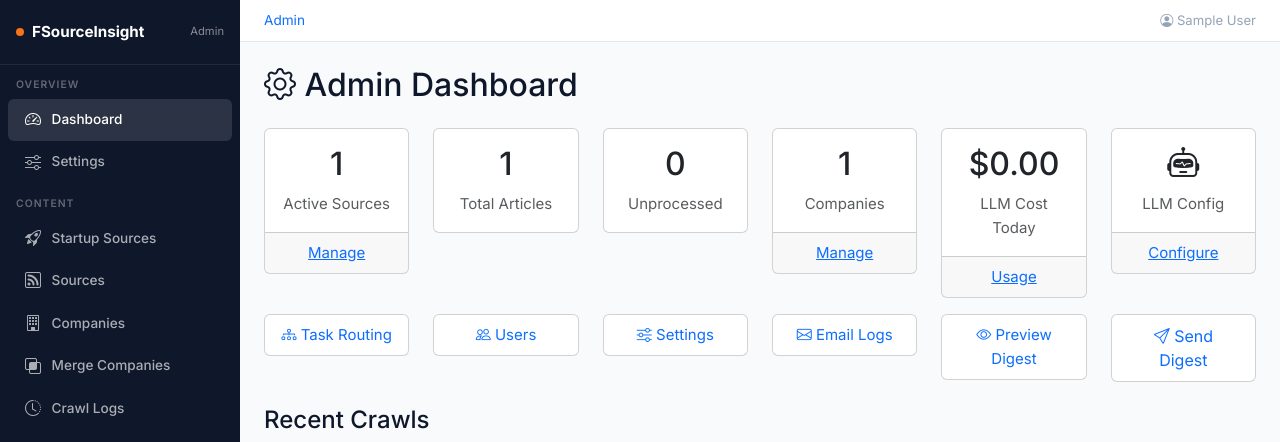
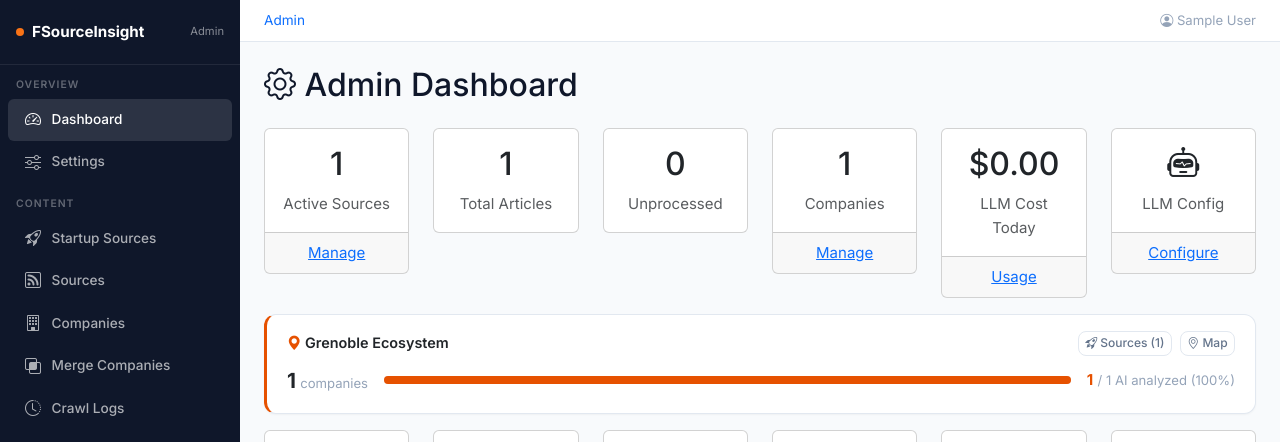
Before and after one commit to zhubinghui/FSourceInsight, a Flask app: page /admin/ in a window 1280 px wide. Shown: the top 442 px of the page. Run offline with Flask 3, Linux system fonts and the light colour scheme; a user stored in the database is signed in; tables that the repository leaves empty hold one stand-in row (values such as "Sample post"); parts of the project's set-up code (start-up, migrations or seed data) failed here and were passed over.

Commit message:
feat: Grenoble ecosystem progress bar on admin dashboard
Shows: total companies, AI analysis progress (count + percentage),
progress bar, quick links to Startup Sources and Map view.

Currently: 73/509 (14%) analyzed.

Co-Authored-By: Claude Opus 4.6 (1M context) <noreply@anthropic.com>

```diff
--- a/app/web/templates/admin/dashboard.html
+++ b/app/web/templates/admin/dashboard.html
@@ -59,6 +59,42 @@
         </div>
     </div>
 </div>
+
+{# ── Grenoble Ecosystem Progress ── #}
+{% if grenoble_total > 0 %}
+<div class="card card-fs mt-3" style="border-left: 3px solid var(--fs-orange);">
+    <div class="card-body py-3">
+        <div class="d-flex justify-content-between align-items-center mb-2">
+            <h6 class="mb-0" style="font-weight: 600; font-size: 0.9rem;">
+                <i class="bi bi-geo-alt-fill" style="color: var(--fs-orange);"></i> Grenoble Ecosystem
+            </h6>
+            <div class="d-flex gap-2">
+                <a href="{{ url_for('admin.startup_sources') }}" class="btn btn-fs-ghost" style="padding: 0.15rem 0.4rem; font-size: 0.75rem;">
+                    <i class="bi bi-rocket-takeoff"></i> Sources ({{ startup_source_count }})
+                </a>
+                <a href="{{ url_for('company.index') }}" class="btn btn-fs-ghost" style="padding: 0.15rem 0.4rem; font-size: 0.75rem;">
+                    <i class="bi bi-geo-alt"></i> Map
+                </a>
+            </div>
+        </div>
+        <div class="d-flex align-items-center gap-3">
+            <div>
+                <span class="fw-bold" style="font-size: 1.3rem;">{{ grenoble_total }}</span>
+                <span class="text-fs-muted" style="font-size: 0.82rem;">companies</span>
+            </div>
+            <div class="flex-grow-1">
+                <div class="progress" style="height: 8px; border-radius: 4px;">
+                    <div class="progress-bar" style="width: {{ (grenoble_analyzed * 100 / grenoble_total) | int }}%; background: var(--fs-orange);" title="{{ grenoble_analyzed }} analyzed"></div>
+                </div>
+            </div>
+            <div class="text-end">
+                <span class="fw-bold" style="color: var(--fs-orange);">{{ grenoble_analyzed }}</span>
+                <span class="text-fs-muted" style="font-size: 0.82rem;">/ {{ grenoble_total }} AI analyzed ({{ (grenoble_analyzed * 100 / grenoble_total) | int }}%)</span>
+            </div>
+        </div>
+    </div>
+</div>
+{% endif %}
 
 <!-- Quick links row 2 -->
 <div class="row mt-3">
--- a/app/web/views/admin.py
+++ b/app/web/views/admin.py
@@ -40,6 +40,13 @@ def dashboard():
         func.coalesce(func.sum(LLMUsageLog.cost_usd), 0)
     ).filter(LLMUsageLog.created_at >= today).scalar()
 
+    # Grenoble ecosystem stats
+    grenoble_total = Company.query.filter_by(is_grenoble=True).count()
+    grenoble_analyzed = Company.query.filter(
+        Company.is_grenoble == True, Company.ai_analysis.isnot(None)
+    ).count()
+    startup_source_count = StartupSource.query.filter_by(is_active=True).count()
+
     return render_template(
         'admin/dashboard.html',
         source_count=source_count,
@@ -48,6 +55,9 @@ def dashboard():
         company_count=company_count,
         recent_crawls=recent_crawls,
         today_cost=float(today_cost or 0),
+        grenoble_total=grenoble_total,
+        grenoble_analyzed=grenoble_analyzed,
+        startup_source_count=startup_source_count,
     )
 
 
```
